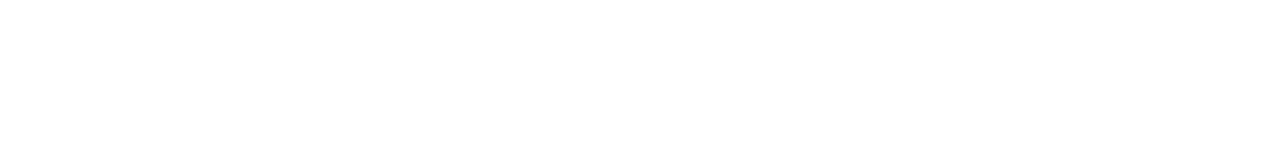
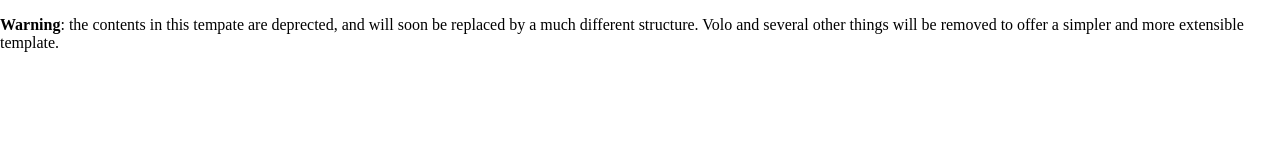
Before and after one commit to mozilla/mortar-game-stub, a website: page www/index.html in a window 1280 px wide. Drawn offline with Linux system fonts and the light colour scheme.

Commit message:
add deprecation warning

```diff
--- a/www/index.html
+++ b/www/index.html
@@ -12,15 +12,12 @@
     <link rel="stylesheet" href="css/app.css">
   </head>
   <body>
-    <!-- Uncomment this button to install locally without going
-         through the marketpace (see app.js) -->
-    <!-- <button id="install-btn">Install</button>     -->
-
-    <!-- Write your application here -->
-
-
-
-
+    <p>
+      <strong>Warning</strong>: the contents in this tempate are
+      deprected, and will soon be replaced by a much different
+      structure. Volo and several other things will be removed to offer
+      a simpler and more extensible template.
+    </p>
 
     <!-- Using require.js, a module system for javascript, include the
          js files. This loads "main.js", which in turn can load other
```
Also changed, not shown: README.md.
